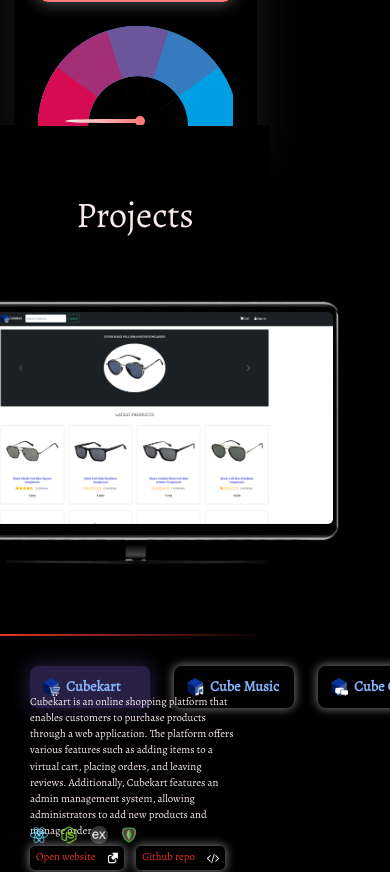
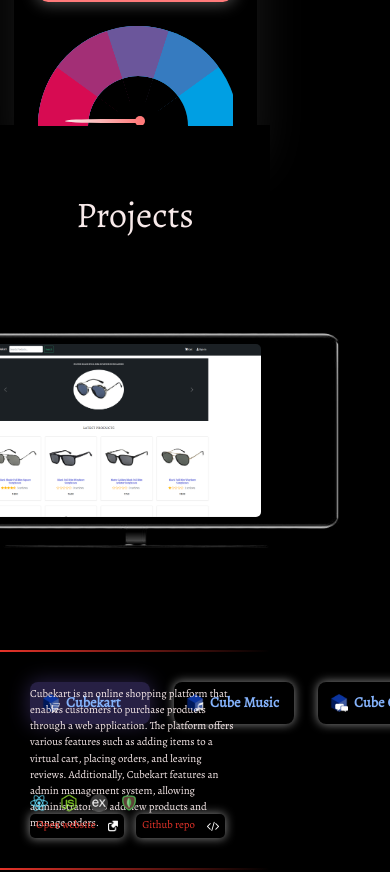
Before and after one commit to anudeep-mp/Portfolio, a React (Vite) app: page / in a window 390 px wide. Shown: the part 3251-4123 px from the top of the page. Built offline with nearby package versions, Linux system fonts and the light colour scheme; the HTML template or start-up script is replaced by a standard one.

Commit message:
size adjustment

```diff
--- a/src/pages/Projects/projects.css
+++ b/src/pages/Projects/projects.css
@@ -162,6 +162,7 @@
     flex-direction: column-reverse;
     align-items: center;
     justify-content: space-evenly;
+    --content-box-height: 18rem;
   }
   .section.projects .project-monitor-box,
   .section.projects .wrapper,
```
